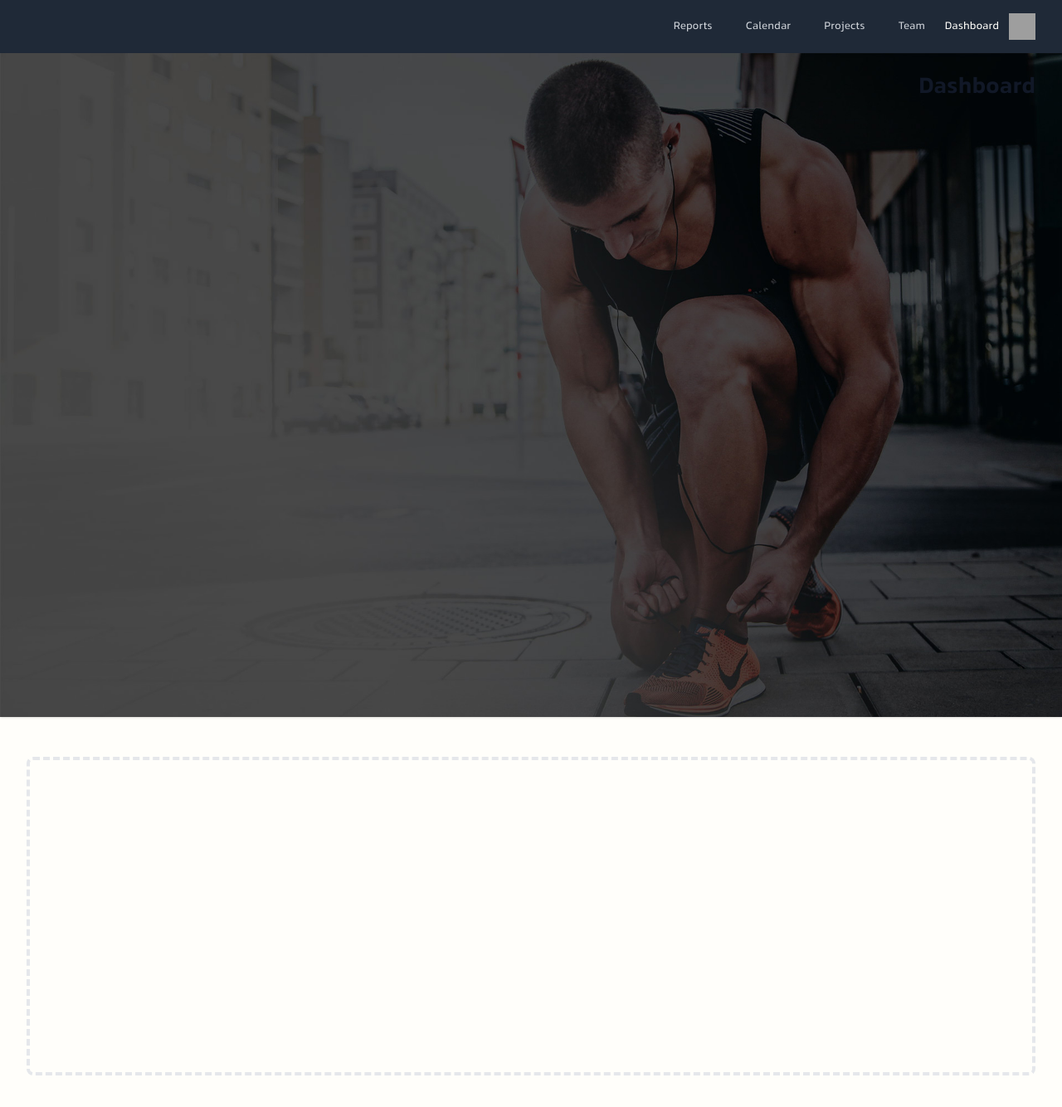
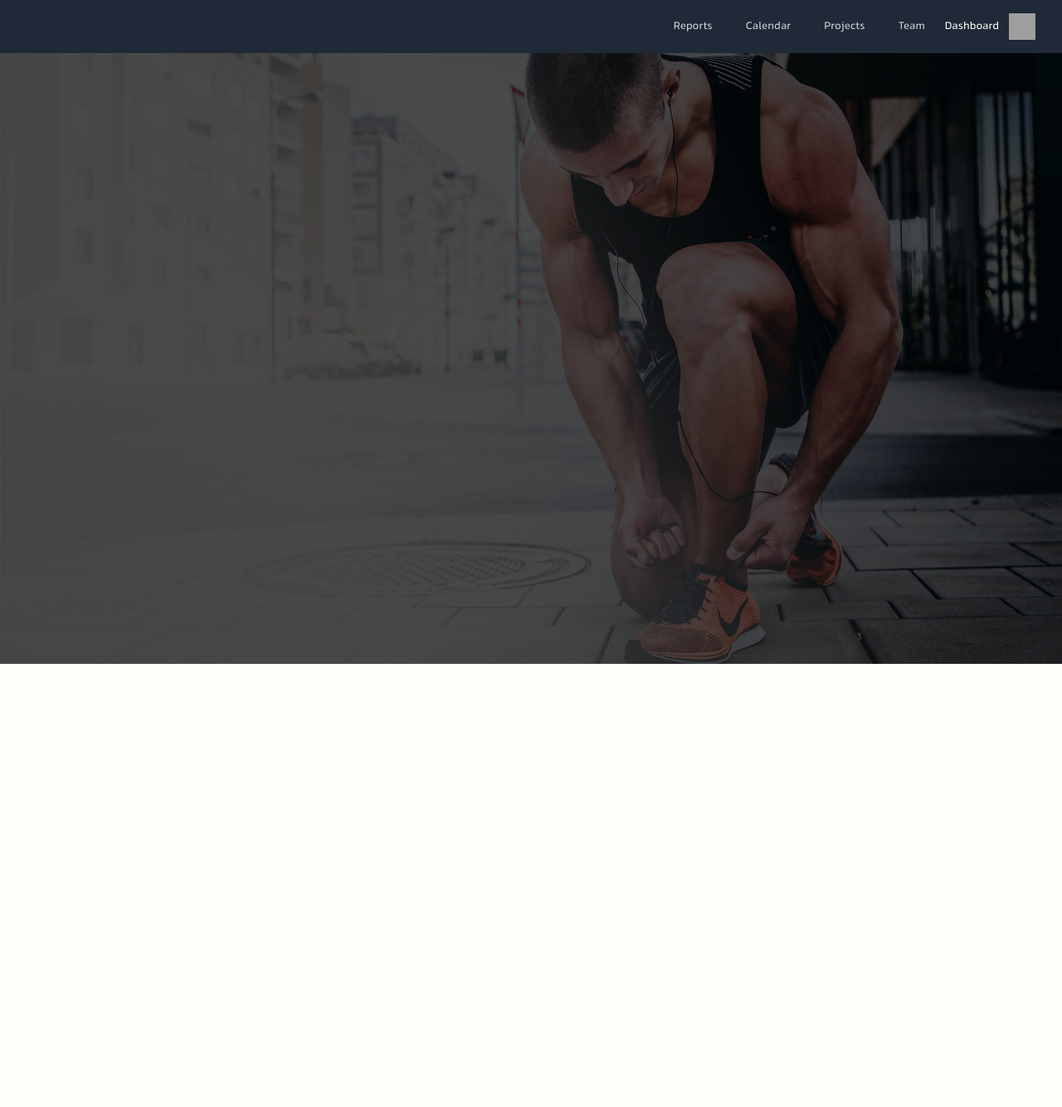
Before and after one commit to mahyarErshad/gimnas, a React (Vite) app: page / in a window 1280 px wide. Shown: the top 1334 px of the page at 83% size. After the commit the page ends 800 px from the top, so only its background shows below. Built offline with nearby package versions, Linux system fonts and the light colour scheme; grey boxes are pictures that could not be loaded.

Commit message:
Background image is done

```diff
--- a/src/components/Header/Navbar/Navbar.jsx
+++ b/src/components/Header/Navbar/Navbar.jsx
@@ -81,21 +81,6 @@ function Nav() {
           )}
         </Transition>
       </nav>
-
-      <header className="bg-white shadow">
-        <div className="max-w-7xl mx-auto py-6 px-4 sm:px-6 lg:px-8">
-          <h1 className="text-3xl font-bold text-gray-900">Dashboard</h1>
-        </div>
-      </header>
-      <main>
-        <div className="max-w-7xl mx-auto py-6 sm:px-6 lg:px-8">
-          {/* <!-- Replace with your content --> */}
-          <div className="px-4 py-6 sm:px-0">
-            <div className="border-4 border-dashed border-gray-200 rounded-lg h-96"></div>
-          </div>
-          {/* <!-- /End replace --> */}
-        </div>
-      </main>
     </div>
   );
 }
```
